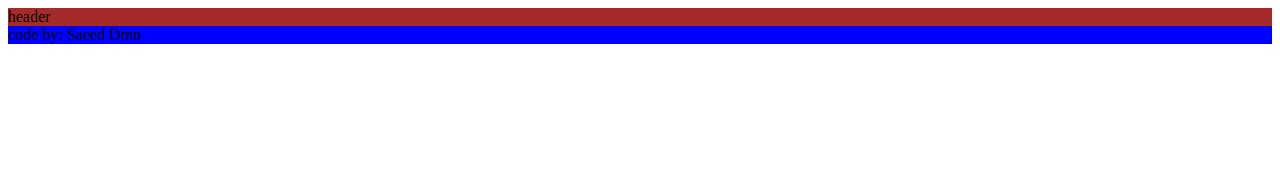
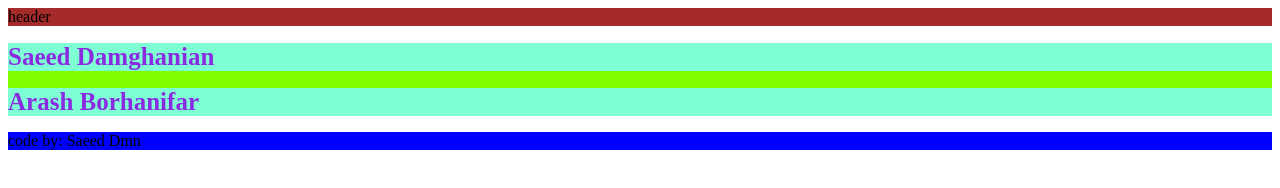
Before and after one commit to saeeddamghanian/git-project1---copy, a plain HTML site: page index.htm in a window 1280 px wide. Drawn offline with Linux system fonts and the light colour scheme.

Commit message:
slider updated

```diff
--- a/index.htm
+++ b/index.htm
@@ -13,6 +13,9 @@
         header
     </header>
     <div class="slider">
+        <h1>Saeed Damghanian</h1>
+        <h1>Arash Borhanifar</h1>
+
 
     </div>
 
```
